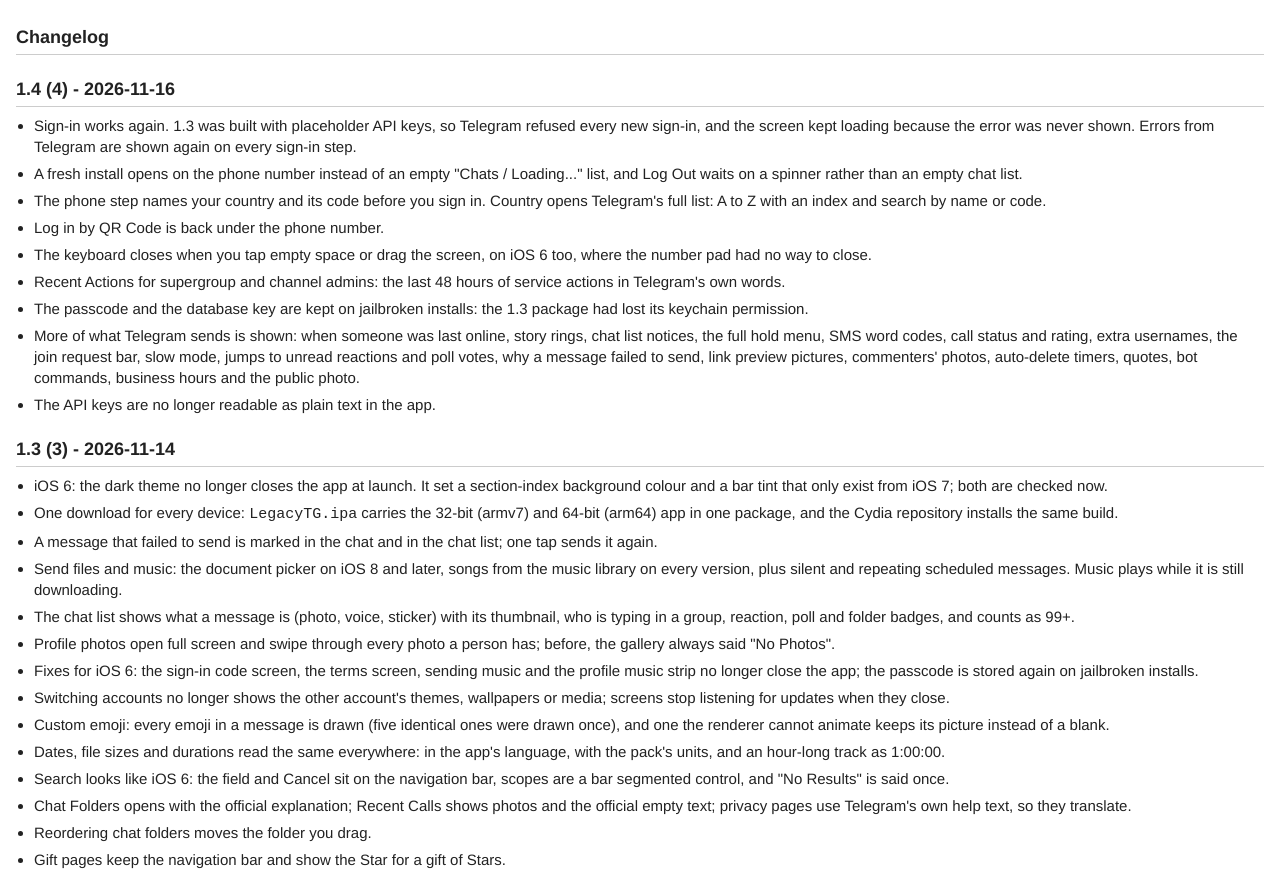
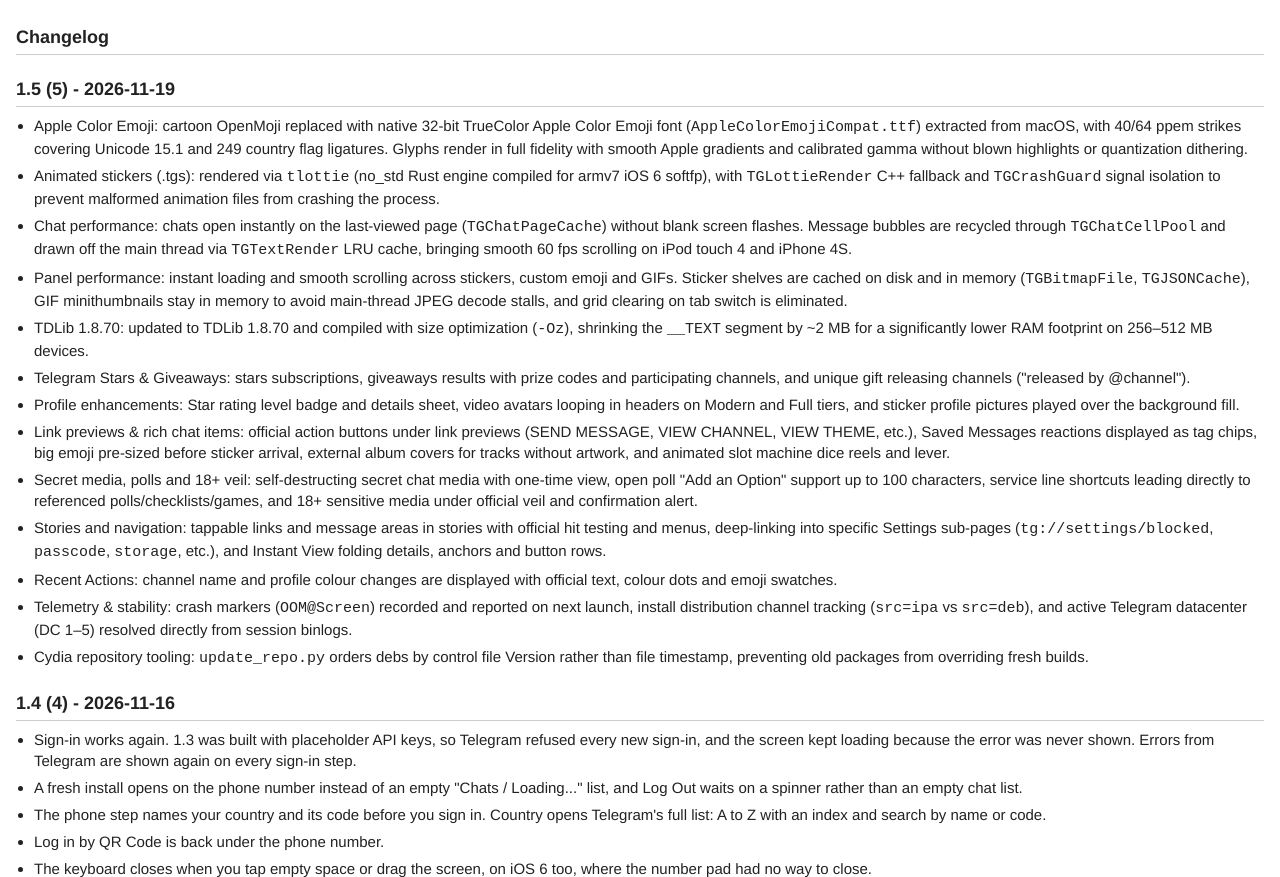
Before and after one commit to bla1r1/LegacyTG, a plain HTML site: page depiction/org.legacy.itg/index.html in a window 1280 px wide. Shown: the part 852-1729 px from the top of the page. Drawn offline with Linux system fonts and the light colour scheme.

Commit message:
cydia: 1.5 (5)

```diff
--- a/depiction/org.legacy.itg/index.html
+++ b/depiction/org.legacy.itg/index.html
@@ -36,6 +36,22 @@ LegacyTG repository.</p>
 </tr></table>
 
 <h2>Changelog</h2>
+<h2>1.5 (5) - 2026-11-19</h2>
+<ul>
+<li>Apple Color Emoji: cartoon OpenMoji replaced with native 32-bit TrueColor Apple Color Emoji font (<code>AppleColorEmojiCompat.ttf</code>) extracted from macOS, with 40/64 ppem strikes covering Unicode 15.1 and 249 country flag ligatures. Glyphs render in full fidelity with smooth Apple gradients and calibrated gamma without blown highlights or quantization dithering.</li>
+<li>Animated stickers (.tgs): rendered via <code>tlottie</code> (no_std Rust engine compiled for armv7 iOS 6 softfp), with <code>TGLottieRender</code> C++ fallback and <code>TGCrashGuard</code> signal isolation to prevent malformed animation files from crashing the process.</li>
+<li>Chat performance: chats open instantly on the last-viewed page (<code>TGChatPageCache</code>) without blank screen flashes. Message bubbles are recycled through <code>TGChatCellPool</code> and drawn off the main thread via <code>TGTextRender</code> LRU cache, bringing smooth 60 fps scrolling on iPod touch 4 and iPhone 4S.</li>
+<li>Panel performance: instant loading and smooth scrolling across stickers, custom emoji and GIFs. Sticker shelves are cached on disk and in memory (<code>TGBitmapFile</code>, <code>TGJSONCache</code>), GIF minithumbnails stay in memory to avoid main-thread JPEG decode stalls, and grid clearing on tab switch is eliminated.</li>
+<li>TDLib 1.8.70: updated to TDLib 1.8.70 and compiled with size optimization (<code>-Oz</code>), shrinking the <code>__TEXT</code> segment by ~2 MB for a significantly lower RAM footprint on 256–512 MB devices.</li>
+<li>Telegram Stars &amp; Giveaways: stars subscriptions, giveaways results with prize codes and participating channels, and unique gift releasing channels (&quot;released by @channel&quot;).</li>
+<li>Profile enhancements: Star rating level badge and details sheet, video avatars looping in headers on Modern and Full tiers, and sticker profile pictures played over the background fill.</li>
+<li>Link previews &amp; rich chat items: official action buttons under link previews (SEND MESSAGE, VIEW CHANNEL, VIEW THEME, etc.), Saved Messages reactions displayed as tag chips, big emoji pre-sized before sticker arrival, external album covers for tracks without artwork, and animated slot machine dice reels and lever.</li>
+<li>Secret media, polls and 18+ veil: self-destructing secret chat media with one-time view, open poll &quot;Add an Option&quot; support up to 100 characters, service line shortcuts leading directly to referenced polls/checklists/games, and 18+ sensitive media under official veil and confirmation alert.</li>
+<li>Stories and navigation: tappable links and message areas in stories with official hit testing and menus, deep-linking into specific Settings sub-pages (<code>tg://settings/blocked</code>, <code>passcode</code>, <code>storage</code>, etc.), and Instant View folding details, anchors and button rows.</li>
+<li>Recent Actions: channel name and profile colour changes are displayed with official text, colour dots and emoji swatches.</li>
+<li>Telemetry &amp; stability: crash markers (<code>OOM@Screen</code>) recorded and reported on next launch, install distribution channel tracking (<code>src=ipa</code> vs <code>src=deb</code>), and active Telegram datacenter (DC 1–5) resolved directly from session binlogs.</li>
+<li>Cydia repository tooling: <code>update_repo.py</code> orders debs by control file Version rather than file timestamp, preventing old packages from overriding fresh builds.</li>
+</ul>
 <h2>1.4 (4) - 2026-11-16</h2>
 <ul>
 <li>Sign-in works again. 1.3 was built with placeholder API keys, so Telegram refused every new sign-in, and the screen kept loading because the error was never shown. Errors from Telegram are shown again on every sign-in step.</li>
```
Also changed, not shown: index.html (+1 -1 lines), 6 other files.
